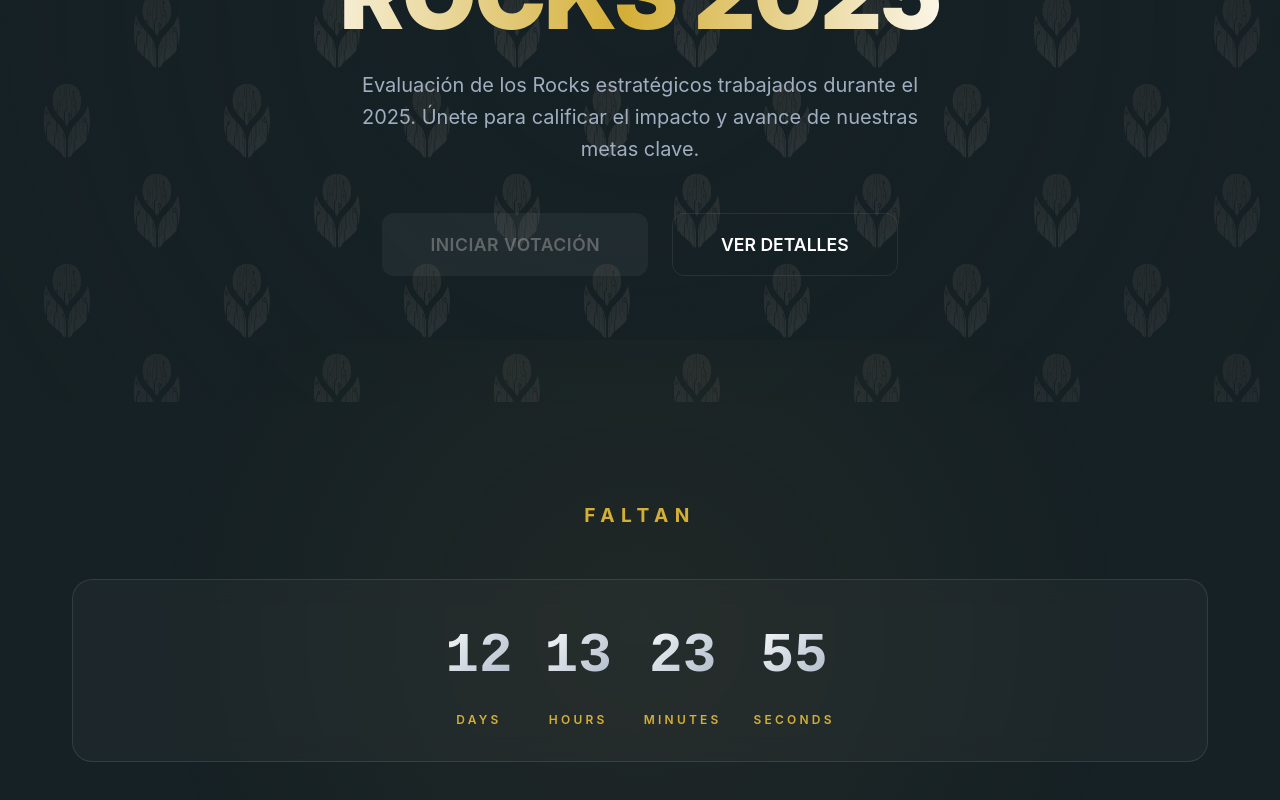
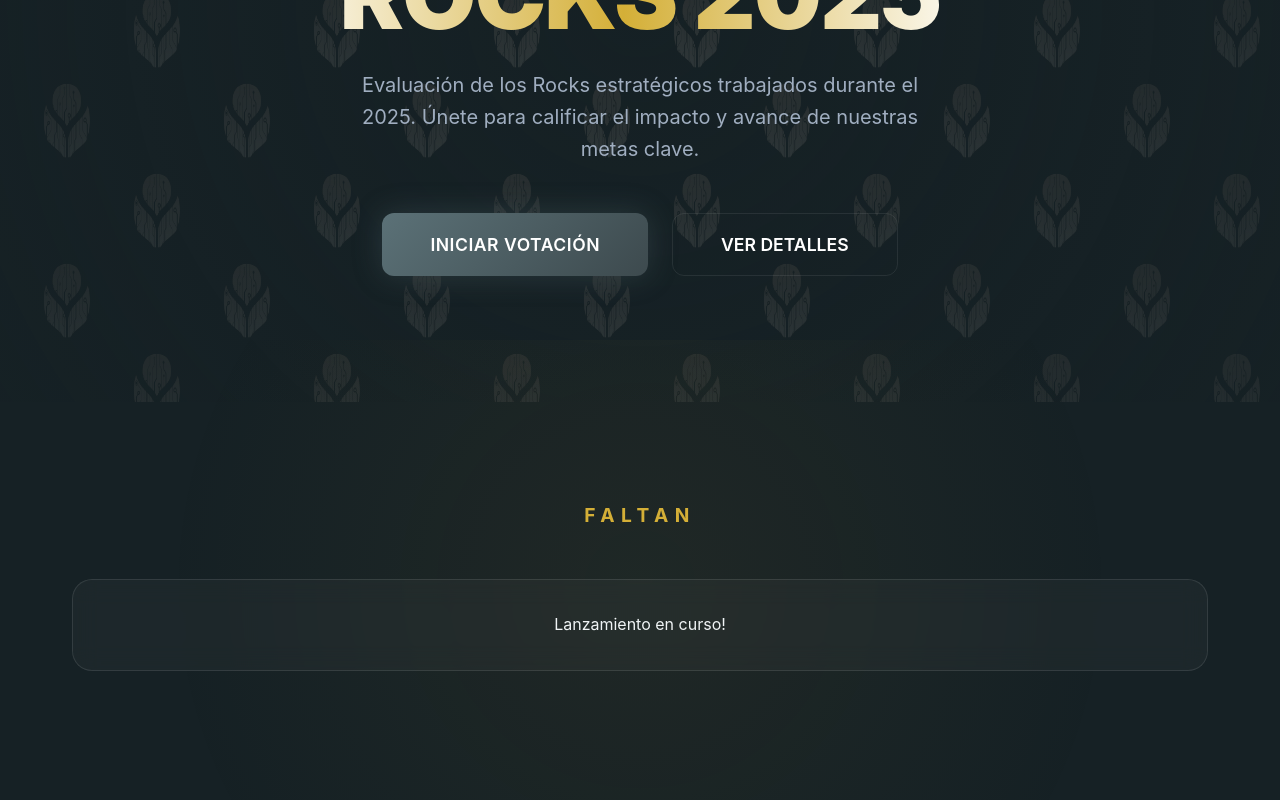
Before and after one commit to alanhernandez-lang/Pruebas-Marvelsa, a React (Vite) app in the folder rock-launch-frontend/: page / in a window 1280 px wide. Shown: the part 398-1198 px from the top of the page. Built offline with nearby package versions, Linux system fonts and the light colour scheme; no server answers.

Commit message:
feat: bypass event countdown timer

```diff
--- a/rock-launch-frontend/src/pages/VotingFlow.jsx
+++ b/rock-launch-frontend/src/pages/VotingFlow.jsx
@@ -12,7 +12,7 @@ function VotingFlow() {
     const COOLDOWN_SEC = 0; // 0 segundos (desactivado)
 
     useEffect(() => {
-        const TARGET_DATE = new Date("May 13, 2026 13:30:00");
+        const TARGET_DATE = new Date("Jan 1, 2024 00:00:00");
         if (new Date() < TARGET_DATE) {
             navigate('/');
         }
--- a/rock-launch-frontend/src/pages/Welcome.jsx
+++ b/rock-launch-frontend/src/pages/Welcome.jsx
@@ -81,7 +81,7 @@ function Welcome() {
                     <h2 className="reveal" style={{ fontSize: '1.2rem', letterSpacing: '0.4rem', color: 'var(--accent)', fontWeight: '700', marginBottom: '1rem' }}>FALTAN</h2>
                     <div className="reveal">
                         <Countdown
-                            targetDate="May 13, 2026 13:30:00"
+                            targetDate="Jan 1, 2024 00:00:00"
                             onFinish={handleCountdownFinish}
                         />
                     </div>
```
